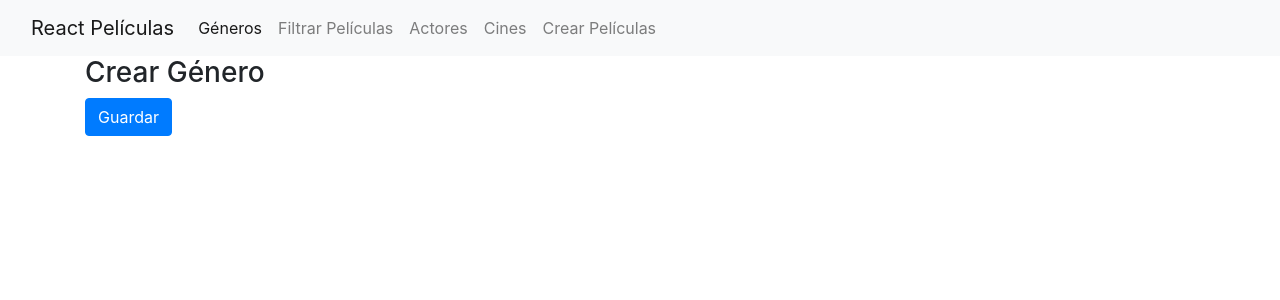
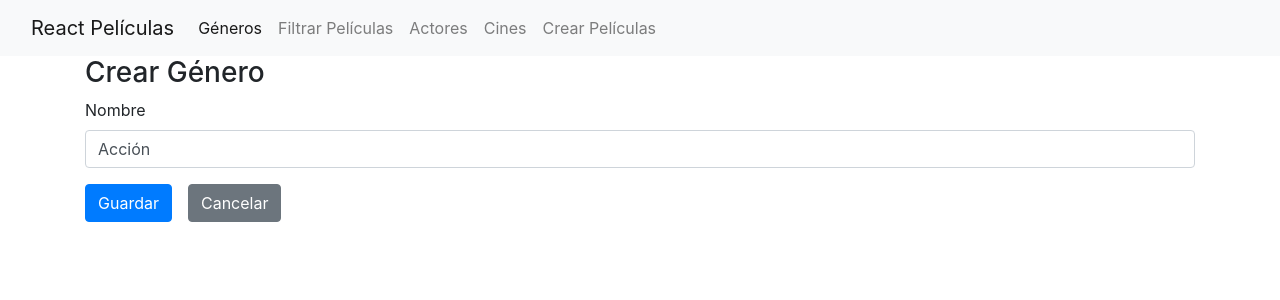
Before and after one commit to andresgonzape/react-peliculas, a React (Create React App) app: page /generos/crear in a window 1280 px wide. Shown: the top 300 px of the page. Built offline with nearby package versions, Linux system fonts and the light colour scheme.

Commit message:
Primer formulario con la libreria formik

```diff
--- a/package.json
+++ b/package.json
@@ -11,6 +11,7 @@
     "@types/react": "^18.0.15",
     "@types/react-dom": "^18.0.6",
     "bootstrap": "4.6",
+    "formik": "^2.2.9",
     "react": "^18.2.0",
     "react-dom": "^18.2.0",
     "react-router-dom": "^6.4.1",
--- a/src/generos/CrearGenero.tsx
+++ b/src/generos/CrearGenero.tsx
@@ -1,15 +1,37 @@
-import { useNavigate } from "react-router-dom";
+import { Field, Form, Formik } from "formik";
+import { Link, useNavigate } from "react-router-dom";
 import Button from "../utils/Button";
 
 export default function CrearGenero(){
 
     //en el curso, se utiliza useHistory que es un poco diferente, pero muy similar, por ser la v5 en vez de la v6 el react router dom
-    const history = useNavigate();
+    //const history = useNavigate();
 
     return (
         <>
             <h3>Crear Género</h3>
-            <Button onClick={() => history('/generos')}>Guardar</Button>
+
+            <Formik initialValues={{
+                nombre: 'Acción'
+
+            }}
+            onSubmit={ values => {
+                console.log(values);
+            }}
+            >
+                <Form>
+                    <div className = "form-group">
+                        <label htmlFor="nombre">Nombre</label>
+                        <Field name="nombre" className="form-control"></Field>
+                    </div>
+                    <Button type="submit">Guardar</Button>
+                    <Link className="btn btn-secondary" to="/generos">Cancelar</Link>
+                </Form>
+            </Formik>
+
+            {/* <Button onClick={() => history('/generos')}>Guardar</Button> */}
+
+
         </>
 
     )
--- a/src/index.css
+++ b/src/index.css
@@ -19,3 +19,7 @@
 .color{
   color: blue;
 }
+
+form > a {
+  margin-left: 1rem;
+}
--- a/src/utils/Button.tsx
+++ b/src/utils/Button.tsx
@@ -2,11 +2,16 @@
 
 export default function Button(props: buttonProps){
     return (
-        <button type='button' className='btn btn-primary' onClick={props.onClick}>{props.children}</button>
+        <button type={props.type} className='btn btn-primary' onClick={props.onClick}>{props.children}</button>
     )
 }
 
 interface buttonProps {
     children: ReactNode,
-    onClick(): void;
+    onClick?(): void,
+    type: "button" | "submit"
 }
+
+Button.defaultProps = {
+    type: "button"
+}
```
Also changed, not shown: 1 other file (tests, documents, lock files or other folders).
